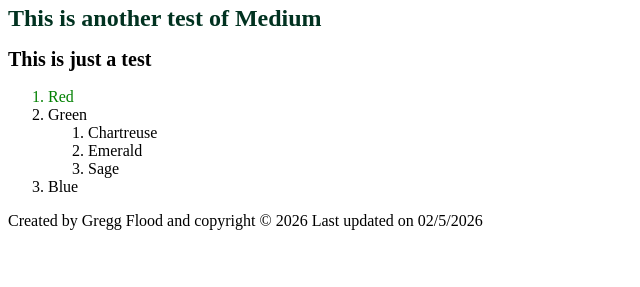
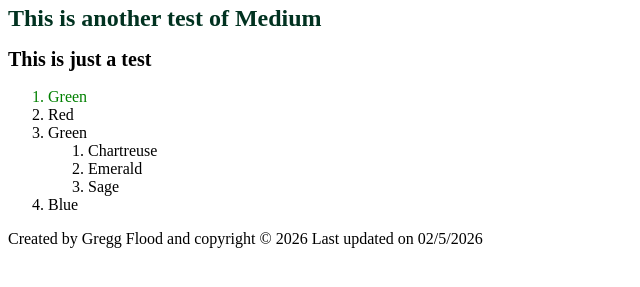
Before and after one commit to montanagray/ch02project_grflood, a plain HTML site: page Samples/index3.html in a window 1280 px wide. Shown: the part 139-426 px from the top of the page, without its empty margins (0-640 px from the left). Drawn offline with Linux system fonts and the light colour scheme; files whose address does not match are found by name.

Commit message:
corrected error in color green

```diff
--- a/Samples/index3.html
+++ b/Samples/index3.html
@@ -14,8 +14,8 @@
 <h1 class="medium">This is another test of Medium</h1>
 <h2> This is just a test</h2>
 <ol>
-    <li style="color:green;"
-    Green
+    <li style="color:green;">Green</li>
+
     <li>Red</li>
     <li>Green</li>
     <ol>
```
